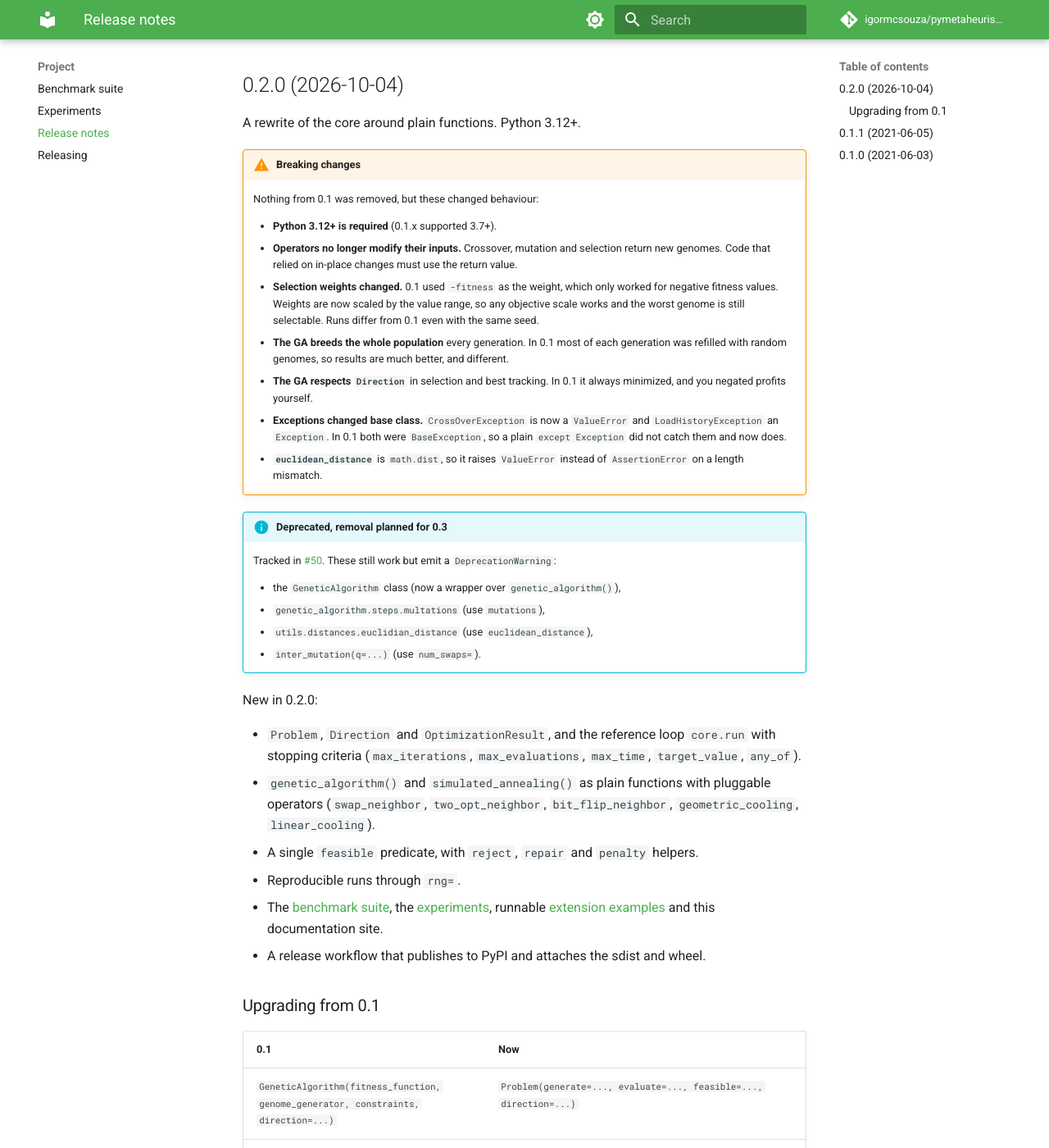
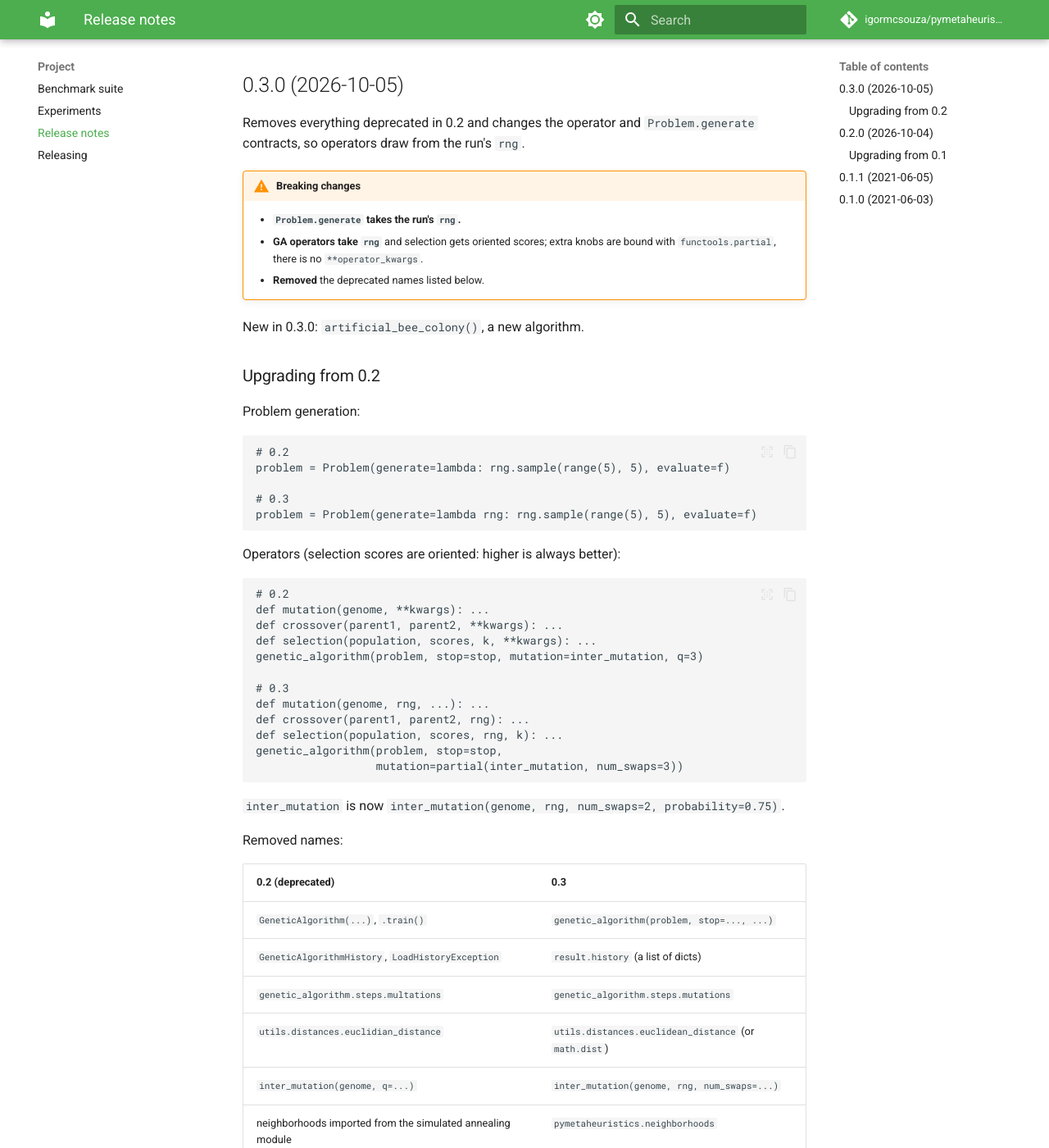
Before and after one commit to igormcsouza/pymetaheuristics, an MkDocs documentation site: the page built from docs/release-notes.md, in a window 1280 px wide and 1400 px high, scrolled down 273 px. Shown: the whole window at 82% size. Built offline with MkDocs 1.6.1 and Material for MkDocs 9.7.7, drawn with Linux system fonts in a browser that asks for light colours; comment, search, counter and statistics services are not loaded.

Commit message:
Prepare 0.3.0 release: version, changelog, migration guide
Co-Authored-By: Claude Sonnet 5.5 <noreply@anthropic.com>

````diff
--- a/docs/release-notes.md
+++ b/docs/release-notes.md
@@ -2,6 +2,62 @@
 
 What each release contained, what broke, and how to upgrade. The short
 version lives in the [changelog](https://github.com/igormcsouza/pymetaheuristics/blob/main/CHANGELOG.md).
+
+## 0.3.0 (2026-10-05)
+
+Removes everything deprecated in 0.2 and changes the operator and
+`Problem.generate` contracts, so operators draw from the run's `rng`.
+
+!!! warning "Breaking changes"
+    - **`Problem.generate` takes the run's `rng`.**
+    - **GA operators take `rng`** and selection gets oriented scores; extra
+      knobs are bound with `functools.partial`, there is no `**operator_kwargs`.
+    - **Removed** the deprecated names listed below.
+
+New in 0.3.0: `artificial_bee_colony()`, a new algorithm.
+
+### Upgrading from 0.2
+
+Problem generation:
+
+```text
+# 0.2
+problem = Problem(generate=lambda: rng.sample(range(5), 5), evaluate=f)
+
+# 0.3
+problem = Problem(generate=lambda rng: rng.sample(range(5), 5), evaluate=f)
+```
+
+Operators (selection scores are oriented: higher is always better):
+
+```text
+# 0.2
+def mutation(genome, **kwargs): ...
+def crossover(parent1, parent2, **kwargs): ...
+def selection(population, scores, k, **kwargs): ...
+genetic_algorithm(problem, stop=stop, mutation=inter_mutation, q=3)
+
+# 0.3
+def mutation(genome, rng, ...): ...
+def crossover(parent1, parent2, rng): ...
+def selection(population, scores, rng, k): ...
+genetic_algorithm(problem, stop=stop,
+                  mutation=partial(inter_mutation, num_swaps=3))
+```
+
+`inter_mutation` is now `inter_mutation(genome, rng, num_swaps=2,
+probability=0.75)`.
+
+Removed names:
+
+| 0.2 (deprecated) | 0.3 |
+|---|---|
+| `GeneticAlgorithm(...)`, `.train()` | `genetic_algorithm(problem, stop=..., ...)` |
+| `GeneticAlgorithmHistory`, `LoadHistoryException` | `result.history` (a list of dicts) |
+| `genetic_algorithm.steps.multations` | `genetic_algorithm.steps.mutations` |
+| `utils.distances.euclidian_distance` | `utils.distances.euclidean_distance` (or `math.dist`) |
+| `inter_mutation(genome, q=...)` | `inter_mutation(genome, rng, num_swaps=...)` |
+| neighborhoods imported from the simulated annealing module | `pymetaheuristics.neighborhoods` |
 
 ## 0.2.0 (2026-10-04)
 
--- a/pymetaheuristics/__init__.py
+++ b/pymetaheuristics/__init__.py
@@ -1 +1 @@
-__version__ = '0.2.0'
+__version__ = '0.3.0'
````
Also changed, not shown: CHANGELOG.md (+26 -0 lines), 1 other file.
